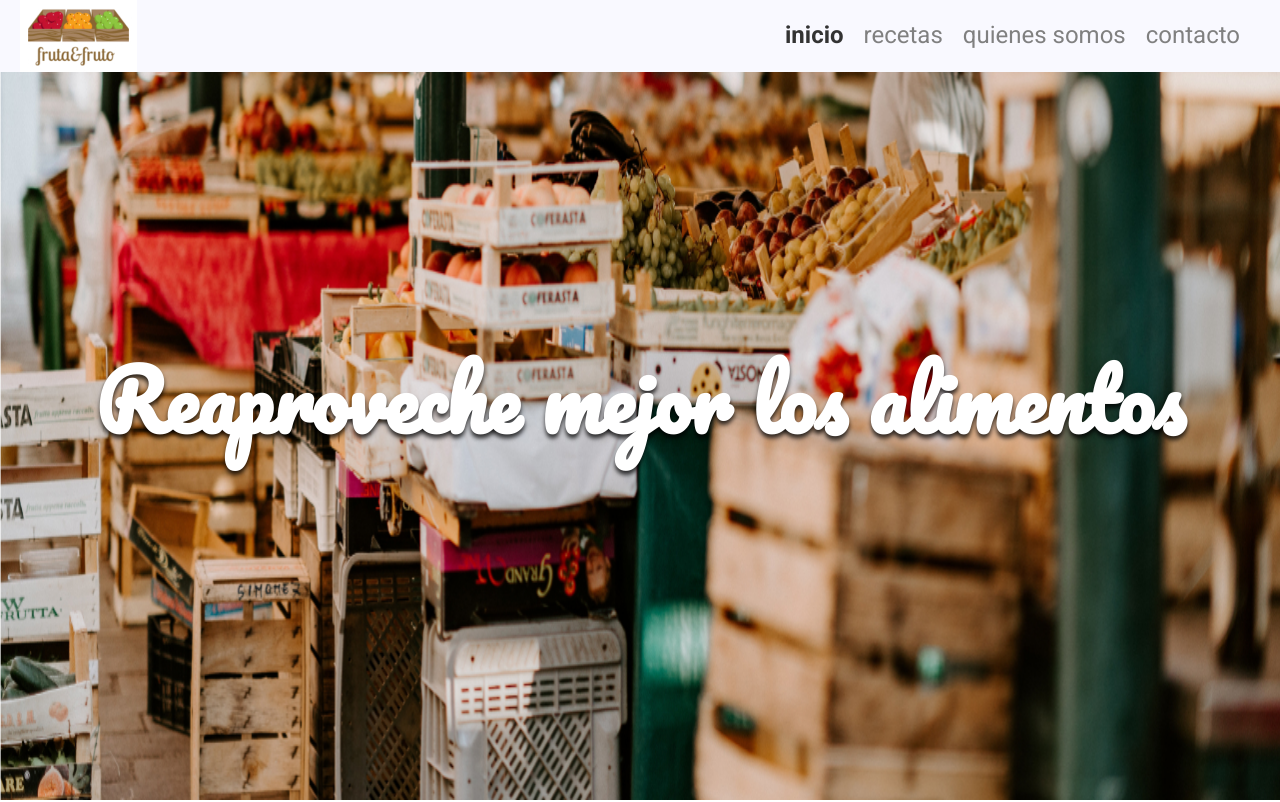
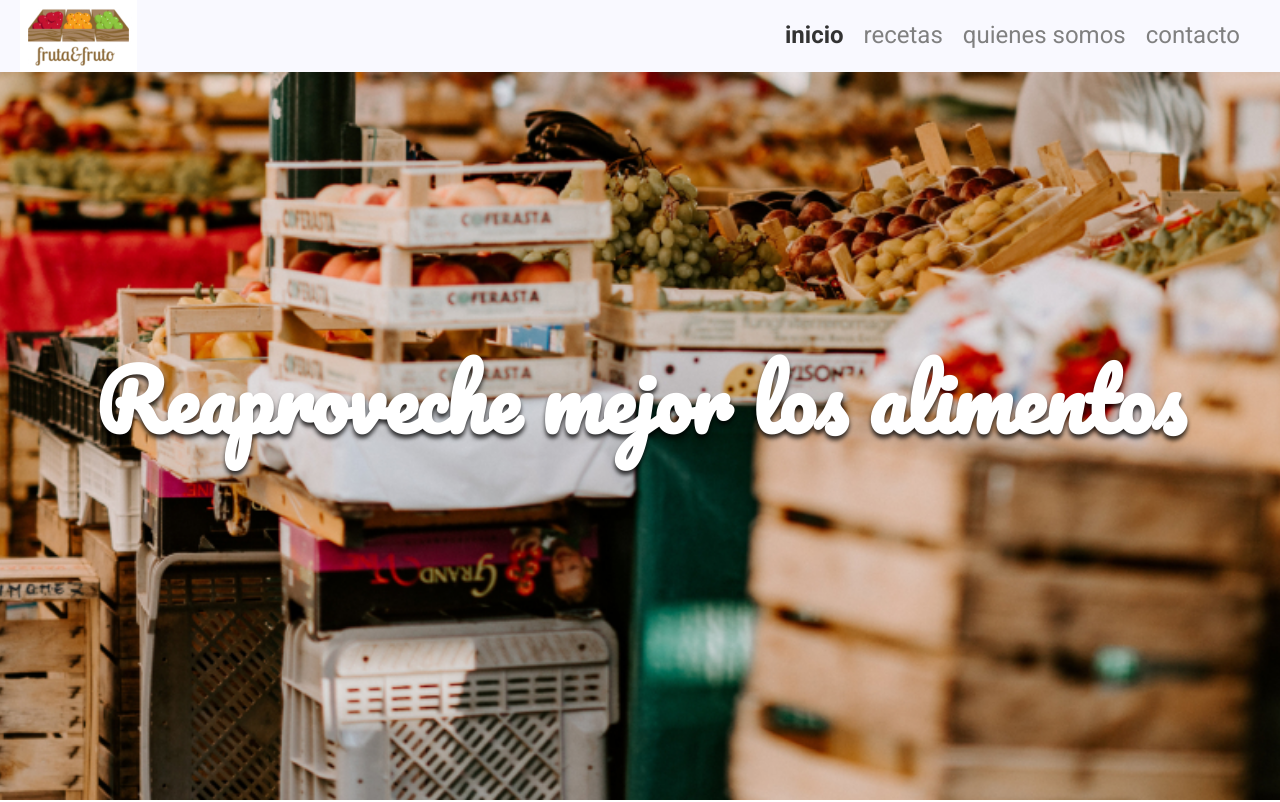
Before and after one commit to axlgoze/FrutaFruto, a plain HTML site: page index.html in a window 1280 px wide. Shown: the top 802 px of the page. Drawn offline with Linux system fonts and the light colour scheme; files that its build step writes are made by us from their sources.

Commit message:
Step 8) MODIFY: Good practices in images

```diff
--- a/assets/css/banner/banner-figure.css
+++ /dev/null
@@ -1,3 +0,0 @@
-.banner-figure{
-    margin: 0;
-}
--- a/assets/css/banner/banner-imagen.css
+++ b/assets/css/banner/banner-imagen.css
@@ -1,4 +1,5 @@
 .banner-img{
+    background: url(../../img/banner.jpg) no-repeat center / cover;
     width: 100%;
     height: calc(100vh - 72px);
 }
--- a/index.html
+++ b/index.html
@@ -15,7 +15,6 @@
         <link rel="stylesheet" href="./assets/css/menu/menu-item.css">
         <link rel="stylesheet" href="./assets/css/menu/menu-link.css">
         <link rel="stylesheet" href="./assets/css/banner/banner.css">
-        <link rel="stylesheet" href="./assets/css/banner/banner-figure.css">
         <link rel="stylesheet" href="./assets/css/banner/banner-imagen.css">
         <link rel="stylesheet" href="./assets/css/banner/banner-titulo.css">
         <link rel="stylesheet" href="./assets/css/sobre/sobre.css">
@@ -37,6 +36,7 @@
         <link rel="stylesheet" href="./assets/css/personas/persona-imagen.css">
         <link rel="stylesheet" href="./assets/css/personas/persona-funcion.css">
         <link rel="stylesheet" href="./assets/css/pieDePagina.css">
+        <link rel="stylesheet" href="./assets/css/logo.css">
 
 
     </head>
@@ -54,9 +54,7 @@
         </header>
 
         <section class="banner">
-            <figure class="banner-figure">
-                <img src="./assets/img/banner.jpg" alt="Puesto de frutas y frutos" class="banner-img">
-            </figure>
+            <div class="banner-img"></div>
             <h2 class="banner-titulo">Reaproveche mejor los alimentos</h2>
         </section>
 
```
